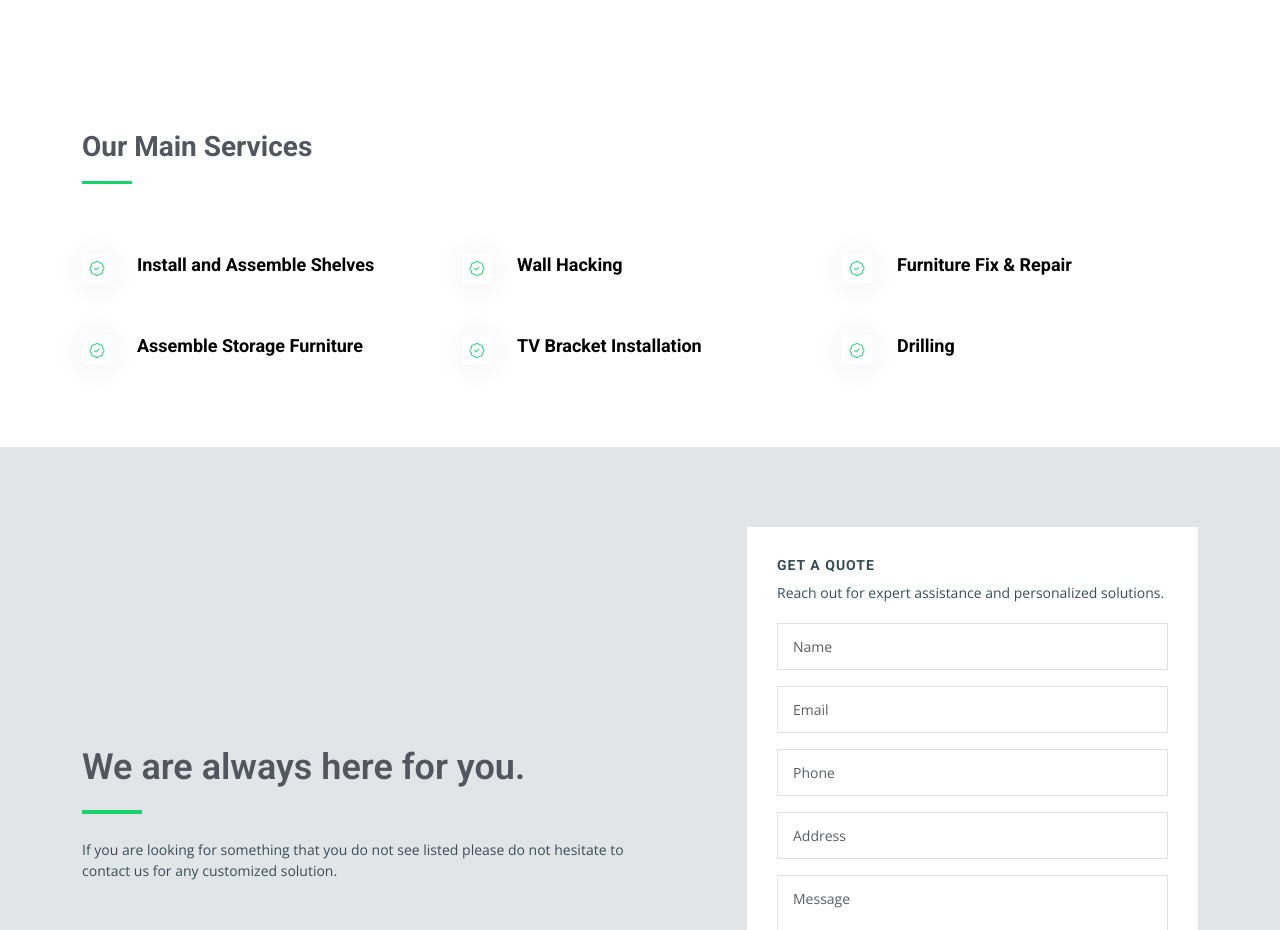
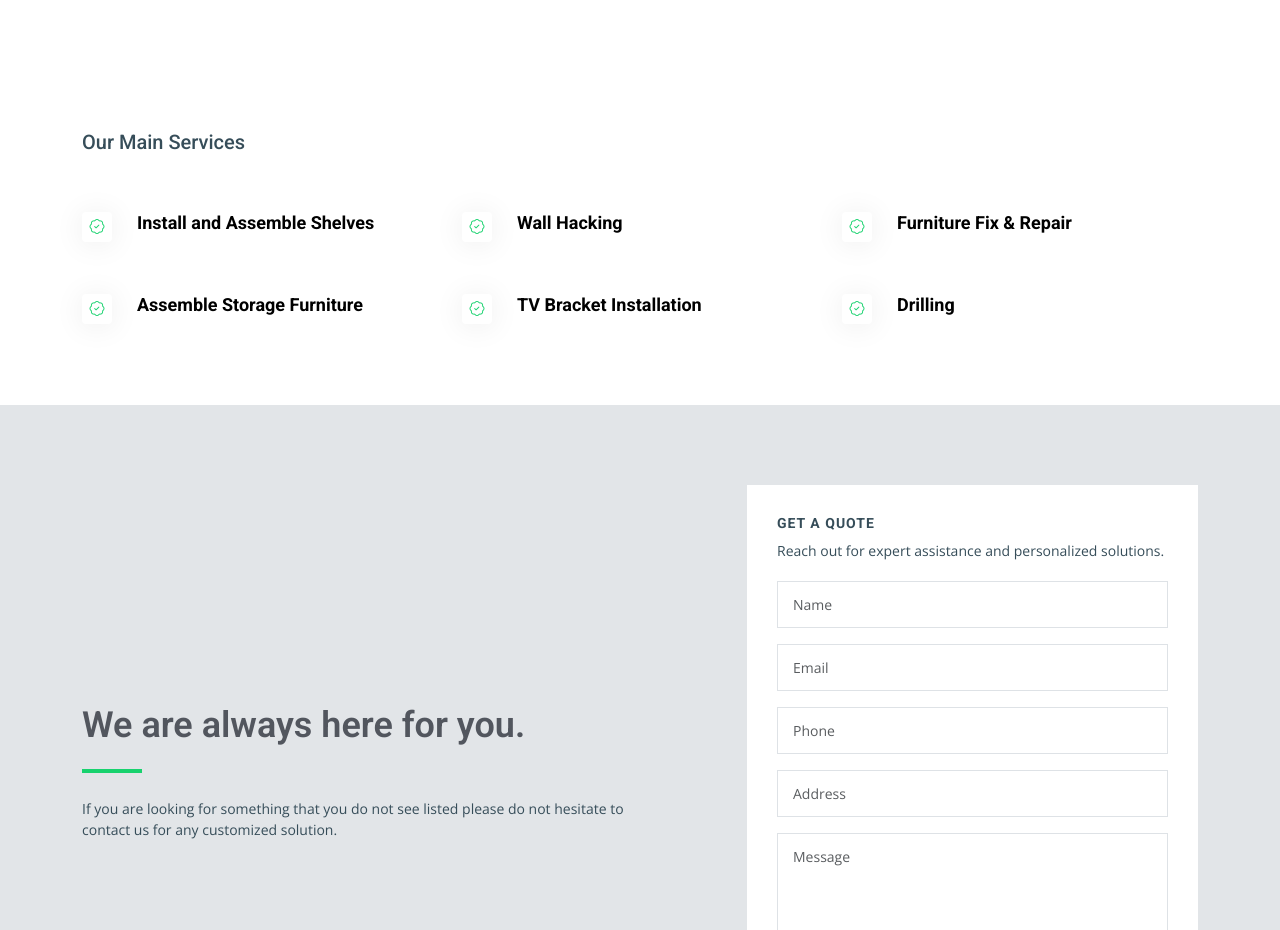
Before and after one commit to XynosLab/Greenergy-Tech, a plain HTML site: page ServicePage1.html in a window 1280 px wide. Shown: the part 1280-2210 px from the top of the page. Drawn offline with nearby package versions, Linux system fonts and the light colour scheme.

Commit message:
Update ServicePage1.html

```diff
--- a/ServicePage1.html
+++ b/ServicePage1.html
@@ -139,7 +139,7 @@
 
     <div class="row">
       <div class="position-relative">
-        <h3>Our Main Services</h3>
+        <h5>Our Main Services</h5>
         <div class="row">
           <div class="col-sm-4">
             <div class="icon-box d-flex position-relative" data-aos="fade-up" data-aos-delay="100">
```
